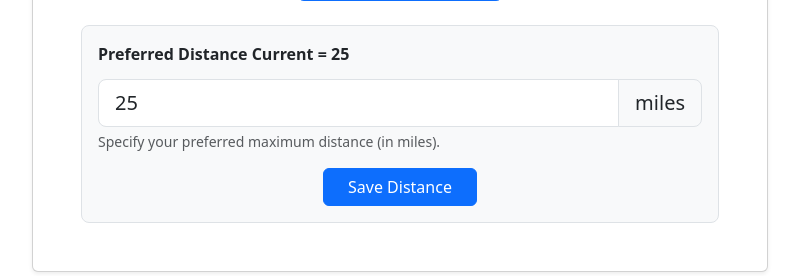
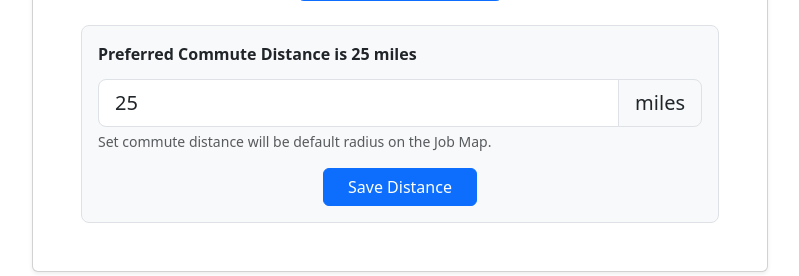
Before and after one commit to TepuSG/2340-Project-G22, a Django app: page /profiles/me/edit/ in a window 1280 px wide. Shown: the part 1209-1485 px from the top of the page, without its empty margins (240-1039 px from the left). Run offline with Django 5.2, Linux system fonts and the light colour scheme; a user stored in the database is signed in; data comes from the database, SQL or seed files in the repository; both versions use the stored data as it was after the commit; some libraries are stand-ins or nearby versions.

Commit message:
Wording edit on profile and job map

```diff
--- a/jobmap/templates/jobmap/index.html
+++ b/jobmap/templates/jobmap/index.html
@@ -35,7 +35,7 @@
         <!-- Distance Selection -->
         <div class="mb-3">
           <label for="id_preferred_distance" class="form-label">
-            <strong>Search Radius (miles) showing {{city_preference.radius_miles}}</strong>
+            <strong>Search Radius: {{city_preference.radius_miles}}</strong>
           </label>
           <input
             type="number"
--- a/profiles/templates/profiles/profile_form.html
+++ b/profiles/templates/profiles/profile_form.html
@@ -147,7 +147,7 @@
             <div class="mt-4 p-3 bg-light rounded-3 border">
               <div class="mb-3">
                 <label for="preferred_distance" class="form-label fw-semibold">
-                  Preferred Distance Current = {{miles}}
+                  Preferred Commute Distance is {{miles}} miles
                 </label>
                 <div class="input-group input-group-lg">
                   <input
@@ -164,7 +164,7 @@
                   <span class="input-group-text">miles</span>
                 </div>
                 <div class="form-text">
-                  Specify your preferred maximum distance (in miles).
+                  Set commute distance will be default radius on the Job Map.
                 </div>
               </div>
               <div class="text-center mt-3">
```
Also changed, not shown: db.sqlite3.
